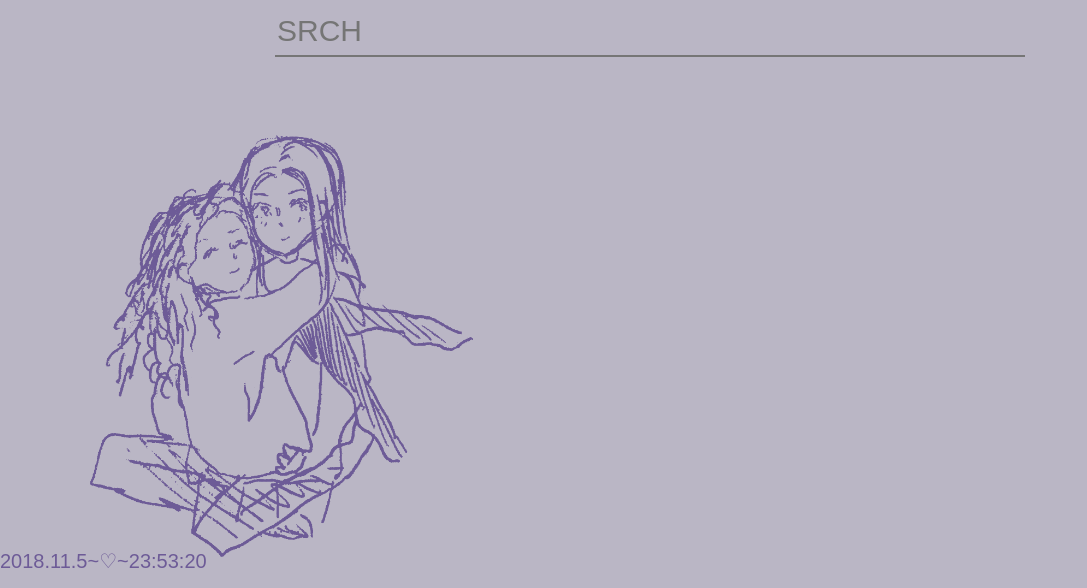
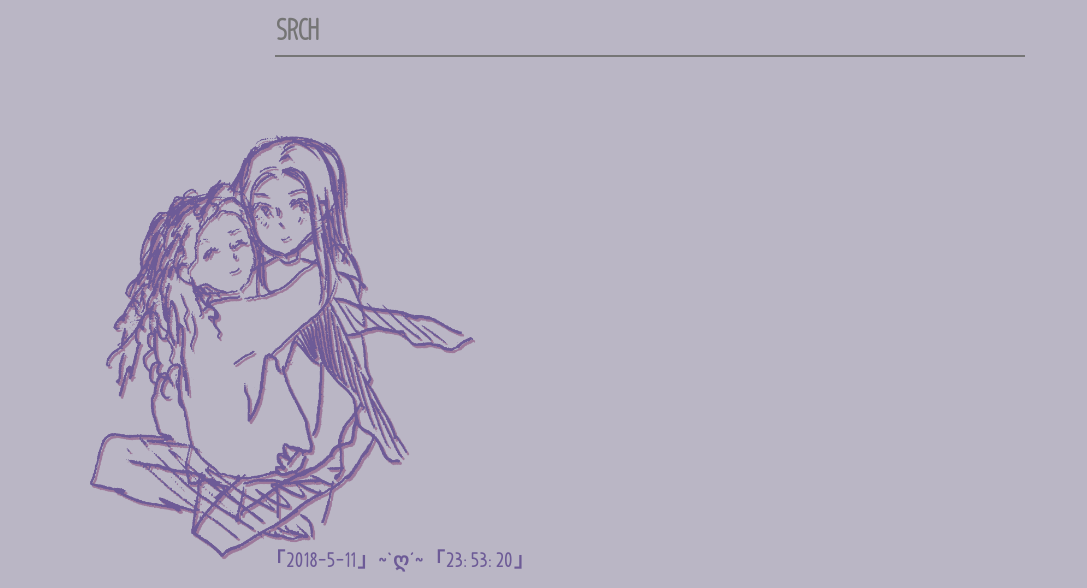
Before and after one commit to D4ndie/qtUVSTRT, a plain HTML site: page index.html in a window 1280 px wide. Shown: the part 212-800 px from the top of the page, without its empty margins (0-1087 px from the left). Drawn offline with Linux system fonts and the light colour scheme.

Commit message:
added No Added Sugar font and new image, fixed up clock

```diff
--- a/assets/font.css
+++ b/assets/font.css
@@ -2,3 +2,8 @@
     font-family: 'valentine';
     src: url('I Found My Valentine - TTF.ttf');
   }
+
+@font-face {
+  font-family: 'NoSugar';
+  src: url('No Added Sugar.otf');
+  }
--- a/index.html
+++ b/index.html
@@ -7,9 +7,7 @@
         <link rel="shortcut icon" type="image/x-icon" href="assets/add.png" />
     </head>
     <body>
-        <img src="assets/cute.png">
-
-        <div id="clockbox"></div>
+        <img src="assets/cuteWShad.png">
 
         <div id="main">
             <div id="stuff">
@@ -20,8 +18,11 @@
                         <input id="searchField" type="text" value="" placeholder="SRCH">
                     </form>
                 </div>
-            </div>
-        </div>
+
+                <div id="clockbox"></div>
+
+            </div><!--end of 'stuff'-->
+        </div><!--end of 'main'-->
 
         <!--JS for DDG search -->
         <script type="text/javascript">
@@ -34,6 +35,7 @@
             }
         </script>
 
+        <!--JS for clock-->
         <script type="text/javascript">
             function GetClock(){
             var d=new Date();
@@ -41,7 +43,7 @@
             var nhour=d.getHours(),nmin=d.getMinutes(),nsec=d.getSeconds();
             if(nmin<=9) nmin="0"+nmin
             if(nsec<=9) nsec="0"+nsec;
-            document.getElementById('clockbox').innerHTML=""+nyear+"."+ndate+"."+(nmonth+1)+"~&#9825;~"+nhour+":"+nmin+":"+nsec+"";
+            document.getElementById('clockbox').innerHTML=""+"&#12300;"+nyear+"-"+(nmonth+1)+"-"+ndate+"&#12301;"+"~`&#4326;&#180;~"+"&#12300;"+nhour+":"+nmin+":"+nsec+"&#12301;";
             }
             window.onload=function(){
             GetClock();
--- a/style.css
+++ b/style.css
@@ -7,7 +7,7 @@ body {
     margin: auto;
     margin-top: 0px;
     background:#BAB6C5;
-    font-family: Arial, Helvetica, sans-serif;
+    font-family: NoSugar;
     }
 
 #main{
@@ -47,15 +47,18 @@ body {
     background: #BAB6C5;
 
     font-size: 30px;
+    font-family: NoSugar;
+    font-weight: bolder;
 }
 
 #clockbox{
     position: absolute;
     color: #6D5B97;
-    align-items: center;
     bottom:15px;
 
-    font-size: 20px
+    font-size: 20px;
+    font-weight: bold;
+    letter-spacing: 2px;
 }
 
 img {
```
Also changed, not shown: assets/No Added Sugar.otf (added), assets/cuteWShad.png (added).
